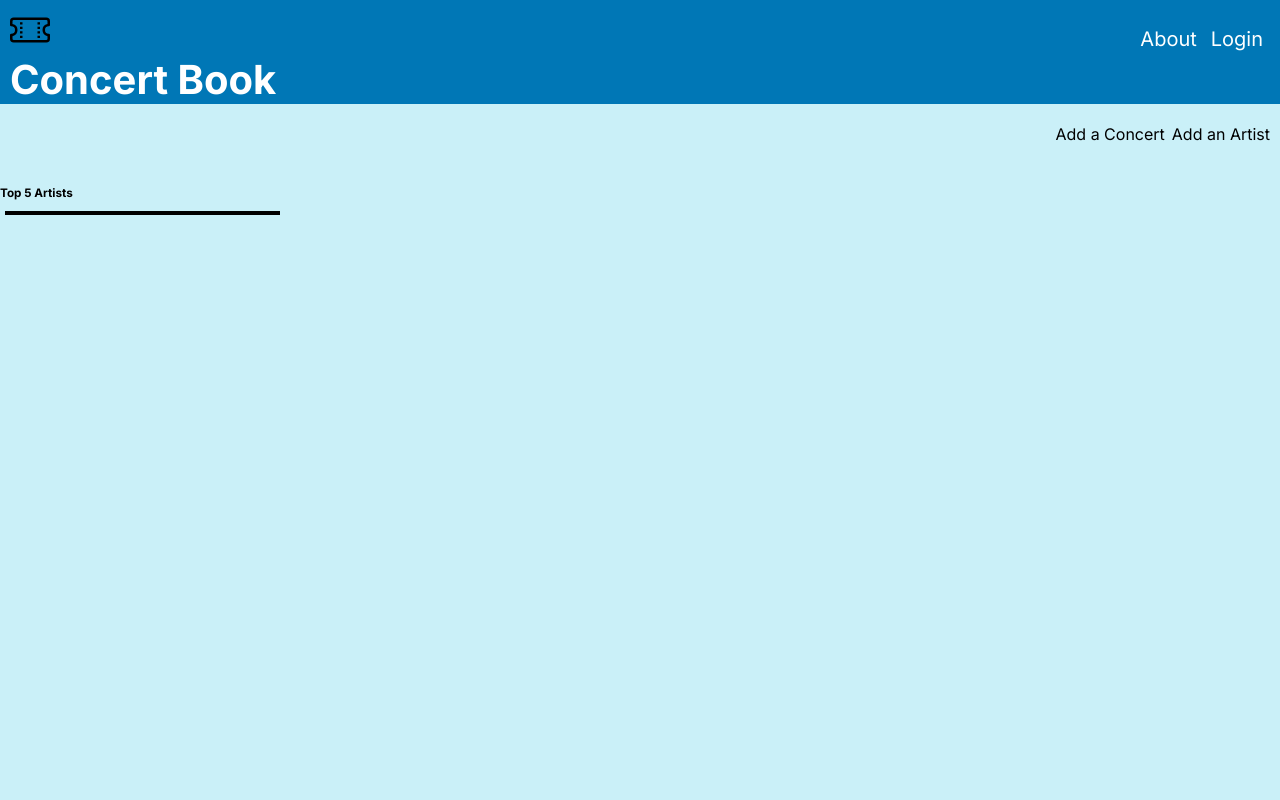
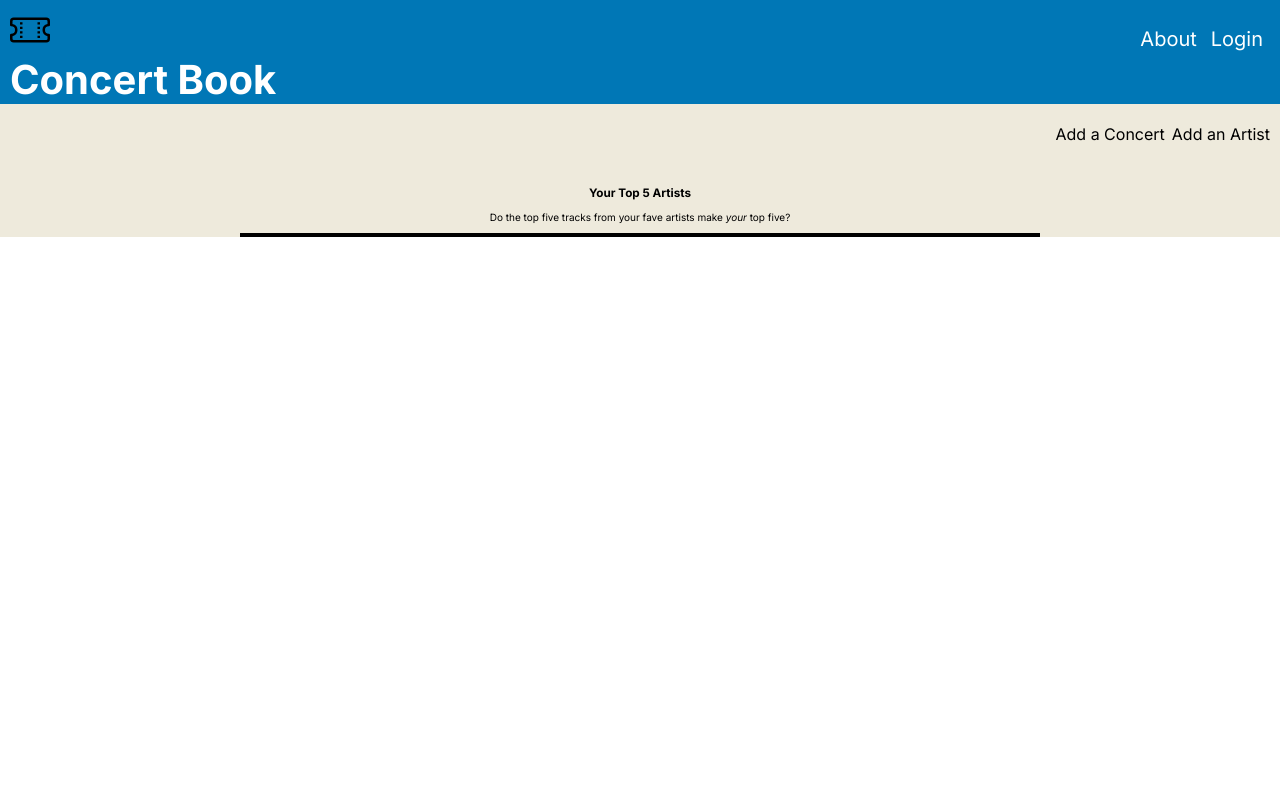
Before and after one commit to celisawalker/concert-logger-app-project, a Django app: page /concerts/ in a window 1280 px wide. Run offline with Django 5.2, Linux system fonts and the light colour scheme; data that the repository does not hold is empty.

Commit message:
created track and album search modules; created top tracks view on concert index page; updated concert index css

```diff
--- a/concertlogger/main_app/static/css/base.css
+++ b/concertlogger/main_app/static/css/base.css
@@ -21,7 +21,7 @@ html {
   .header-logo-container{
     display: flex;
     flex-direction: row;
-    gap: 7px;
+    gap: 5px;
     margin-left: 10px;
     margin-top: 10px;
   }
@@ -32,7 +32,6 @@ html {
 
   body {
     margin: 0;
-    background-color: #CAF0F8;
     display: flex;
     flex-direction: column;
     align-items: center;
--- a/concertlogger/main_app/static/css/concerts/concert-index.css
+++ b/concertlogger/main_app/static/css/concerts/concert-index.css
@@ -1,5 +1,7 @@
 main{
     width: 100vw;
+    margin-bottom: 30px;
+    background-color: rgb(238, 234, 220);
 }
 
 .page-header{
@@ -27,27 +29,44 @@ main{
     margin: 0 auto;
     /* margin-top: 30px; */
     display: flex;
+    gap: 15px;
     flex-direction: column;
     justify-content: center;
     align-items: center;
     flex-wrap: wrap;
-  }
 
-  .card {
-    width: 275px;
-    margin: 5px;
+}
+
+.artist-blurb{
+    text-align: center;
+}
+
+.artist-card {
+    width: 100vh;
+    margin: 0 auto;
+    display: flex;
+    flex-direction: row;
+    justify-content: space-evenly;
+    gap: 5px;
     border: 2px solid black;
     align-items: center;
     box-shadow: var(--card-box-shadow);
-  }
+}
 
   .card-content {
     padding: 10px;
-    width: 100%;
+    height: 180px;
+    width: 180px;
+    border: 1px dotted rgb(60, 60, 60);
+    border-radius: 4px;
     display: flex;
     flex-direction: column;
     align-items: center;
     justify-content: center;
+  }
+
+  .card-content:hover{
+    background-color: white;
   }
 
   .usr-img {
--- a/concertlogger/main_app/templates/concerts/index.html
+++ b/concertlogger/main_app/templates/concerts/index.html
@@ -27,11 +27,19 @@
 </section>
 
 <section class="artist-container">
-    <h3>Top 5 Artists</h3>
-    <div class="card">
+    <div class="artist-blurb">
+        <h3>Your Top 5 Artists</h3>
+        <p>Do the top five tracks from your fave artists make <em>your</em> top five?</p>
+    </div>
+    <div class="artist-card">
         {% for artist in artists %}
             {% if artist.top_five == True %}
-            <p>{{artist.name}}</p>
+            <h3>{{artist.name}}</h3>
+            <ol>
+                {% for song in artist.top_songs %}
+                <li>{{ song }}</li>
+                {% endfor %}
+            </ol>
             {% endif %}
         {% endfor %}
     </div>
--- a/concertlogger/main_app/views.py
+++ b/concertlogger/main_app/views.py
@@ -4,6 +4,7 @@ from django.views.generic import ListView, DetailView
 from django.contrib.auth import login
 from django.contrib.auth.views import LoginView
 from .models import Concert, Artist
+from .tracks import get_songs_by_artist
 # Create your views here.
 
 class Home(LoginView):
@@ -19,6 +20,19 @@ def about(request):
 def concert_index(request):
     concerts = Concert.objects.all()
     artists = Artist.objects.all()
+
+    def get_songs(artist_name):
+        songs = []
+        results = get_songs_by_artist(artist_name)
+
+        for song in results:
+            songs.append(song["name"])
+        return songs
+
+    for artist in artists:
+        artist.top_songs = get_songs(artist.name)[:5]
+
+
     return render(request, 'concerts/index.html', {
         'concerts': concerts,
         'artists': artists,
```
Also changed, not shown: concertlogger/main_app/tracks.py (added, +65 -0 lines).
